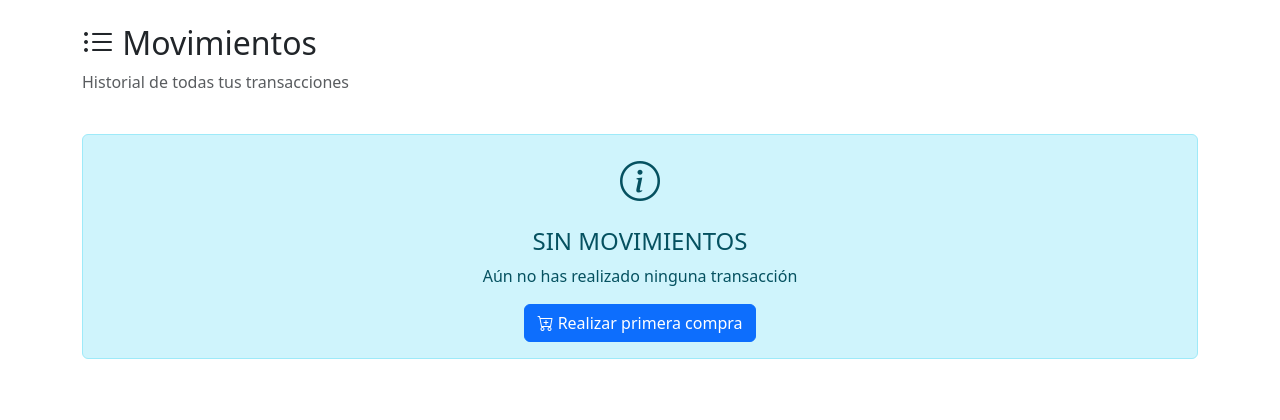
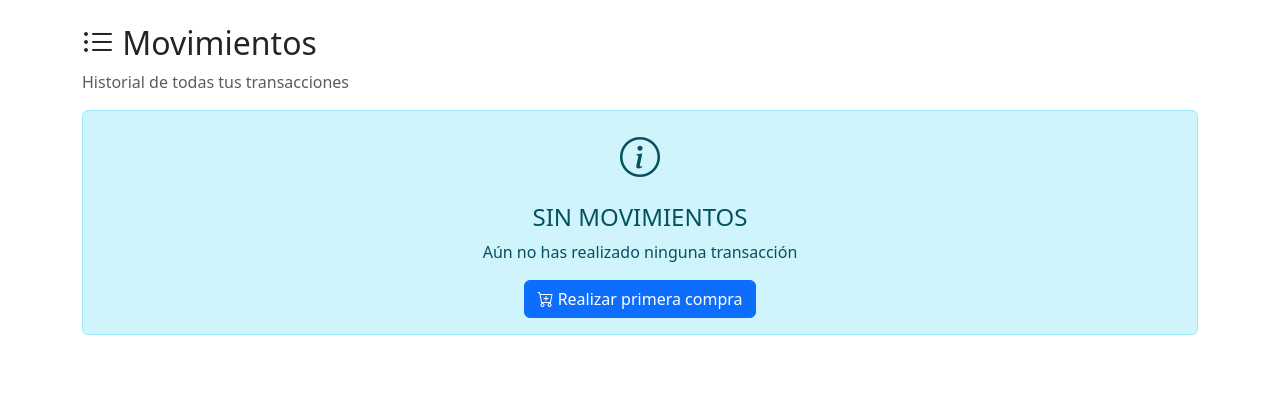
Before and after one commit to artbrwn/Dev-Log-13-Inversion, a Flask app: template inversion_app/templates/index.html in a window 1280 px wide. Shown: the part 62-482 px from the top of the page. Run offline with Flask 3, Linux system fonts and the light colour scheme; the template is opened without the code that fills it, so the values that code supplies are empty; parts of the project's set-up code (start-up, migrations or seed data) failed here and were passed over.

Commit message:
Corregir visualización index

```diff
--- a/inversion_app/templates/index.html
+++ b/inversion_app/templates/index.html
@@ -1,11 +1,9 @@
 {% extends "base.html" %}
 
 {% block content %}
-<div class="row mb-4">
-    <div class="col">
-        <h2><i class="bi bi-list-ul"></i> Movimientos</h2>
-        <p class="text-muted">Historial de todas tus transacciones</p>
-    </div>
+<div class="col">
+    <h2><i class="bi bi-list-ul"></i> Movimientos</h2>
+    <p class="text-muted">Historial de todas tus transacciones</p>
 </div>
 
 {% if transactions %}
```
